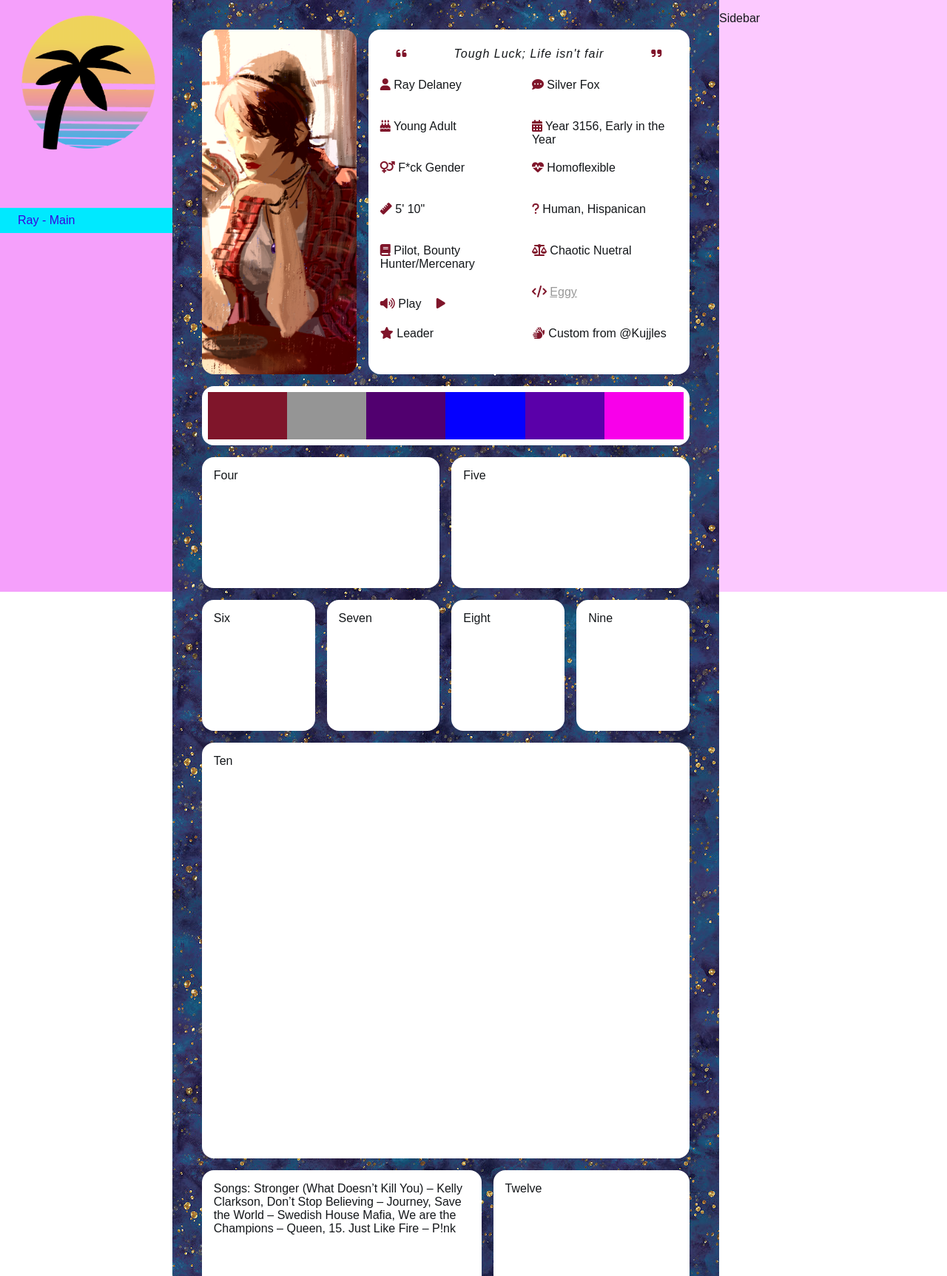
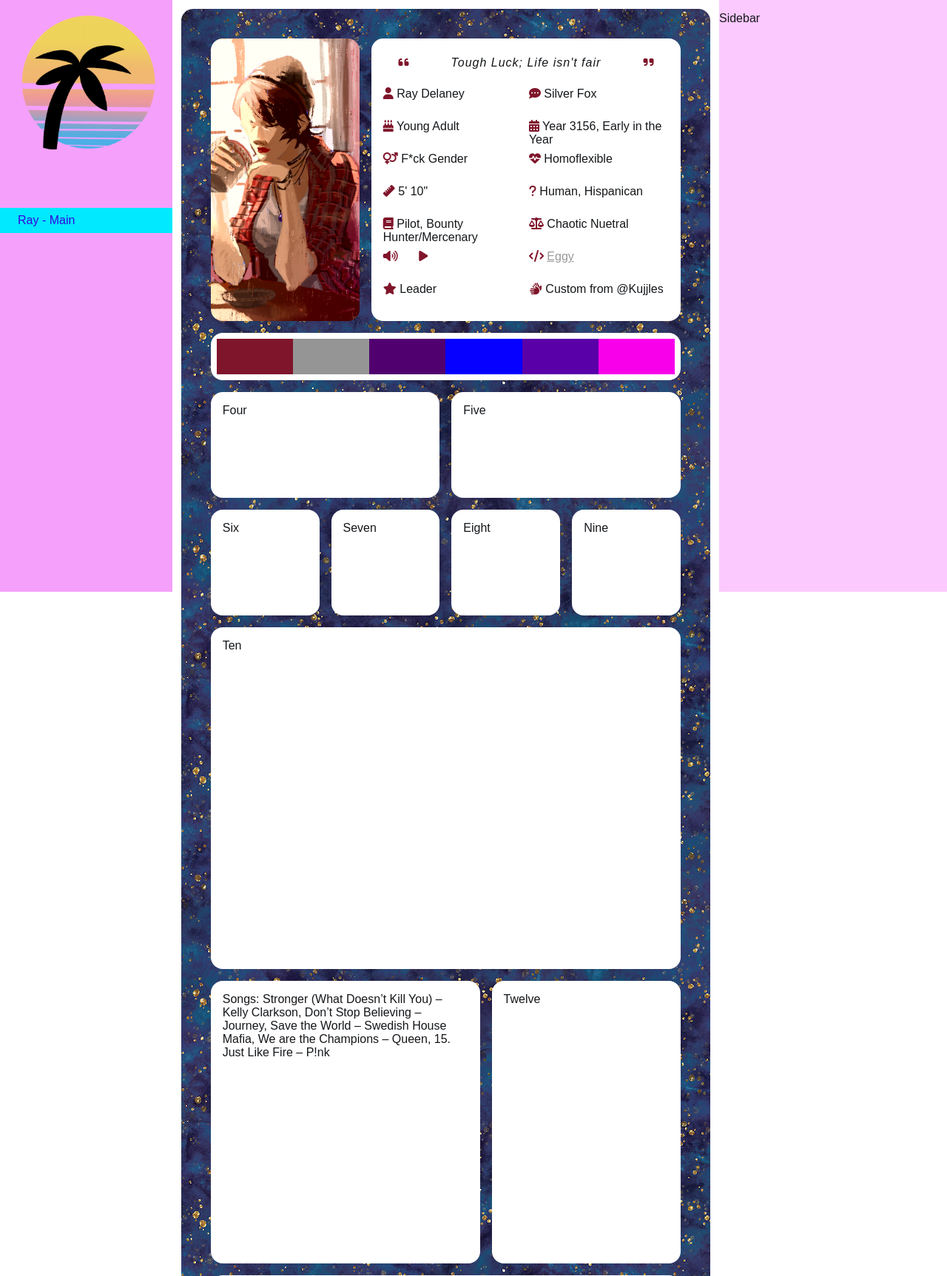
Before and after one commit to KosmicKisses/character-website, a PHP site: page /ray_main-profile.html in a window 1280 px wide. Shown: the part 150-1875 px from the top of the page at 74% size. Run offline with PHP 8.4, Linux system fonts and the light colour scheme; some libraries are stand-ins or nearby versions.

Commit message:
Touch-ups
Fixed padding issue in about element, added margin and rounded corners to the profile section

```diff
--- a/ray_main-profile.html
+++ b/ray_main-profile.html
@@ -78,7 +78,7 @@
               <div class="pr-md-1 mb-3" id="once">
                 <i class="fas fa-volume-up"></i>
                 <a href="https://youtu.be/1k8craCGpgs" target="_BLANK" style="text-decoration: none;color: #14171A;">
-                  Play <i class="fas fa-play" style="margin: 1em;"></i>
+                  <i class="fas fa-play" style="margin-left: 1.5em;"></i>
                 </a>
               </div>
               <div class="pl-md-1 mb-3" id="doce">
--- a/stylesRayProfile.css
+++ b/stylesRayProfile.css
@@ -15,6 +15,8 @@ a:hover {
   padding: 2.5rem;
   background-image: url(images/background.jpg);
   background-attachment: fixed;
+  margin: .75rem;
+  border-radius: 1em;
 }
 .element {
   border-radius: 1em;
```
